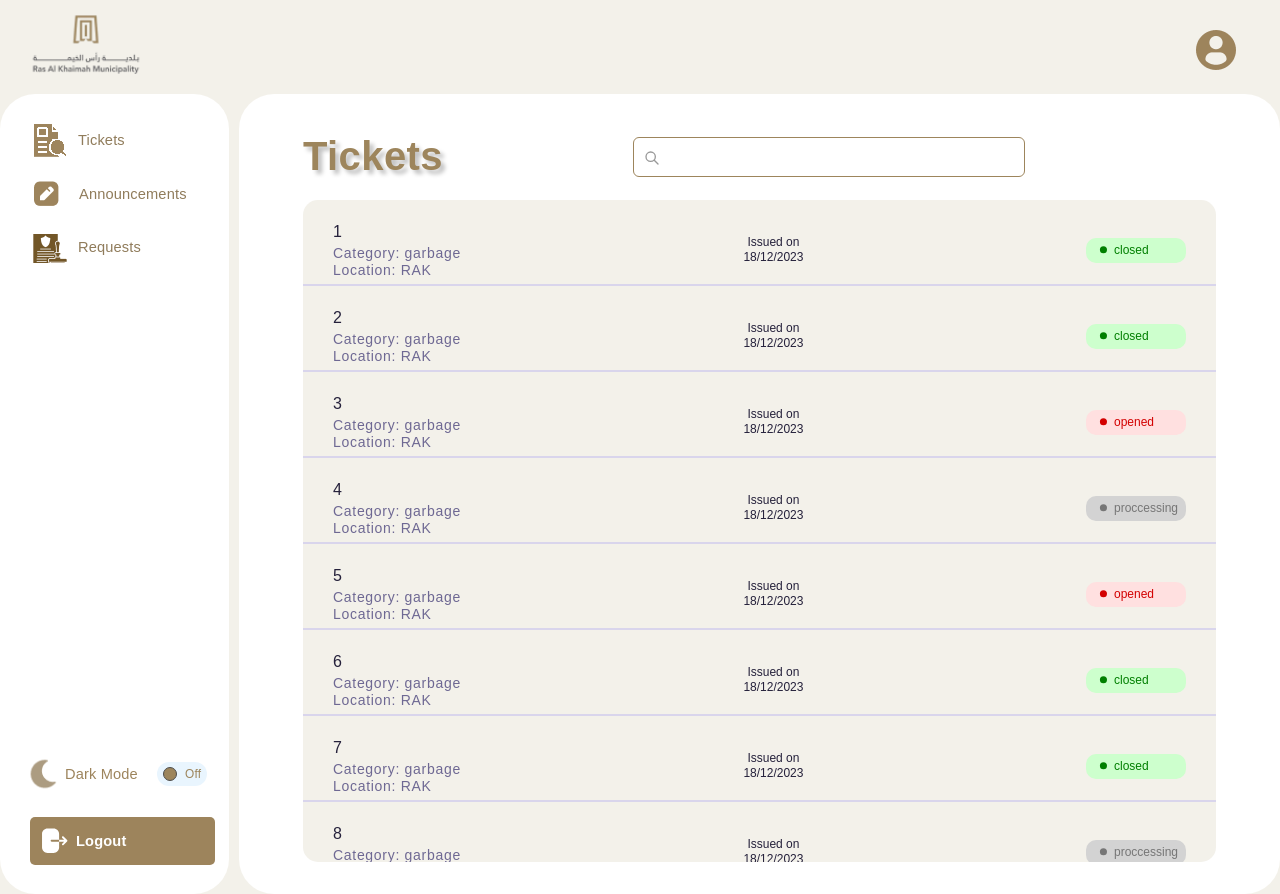
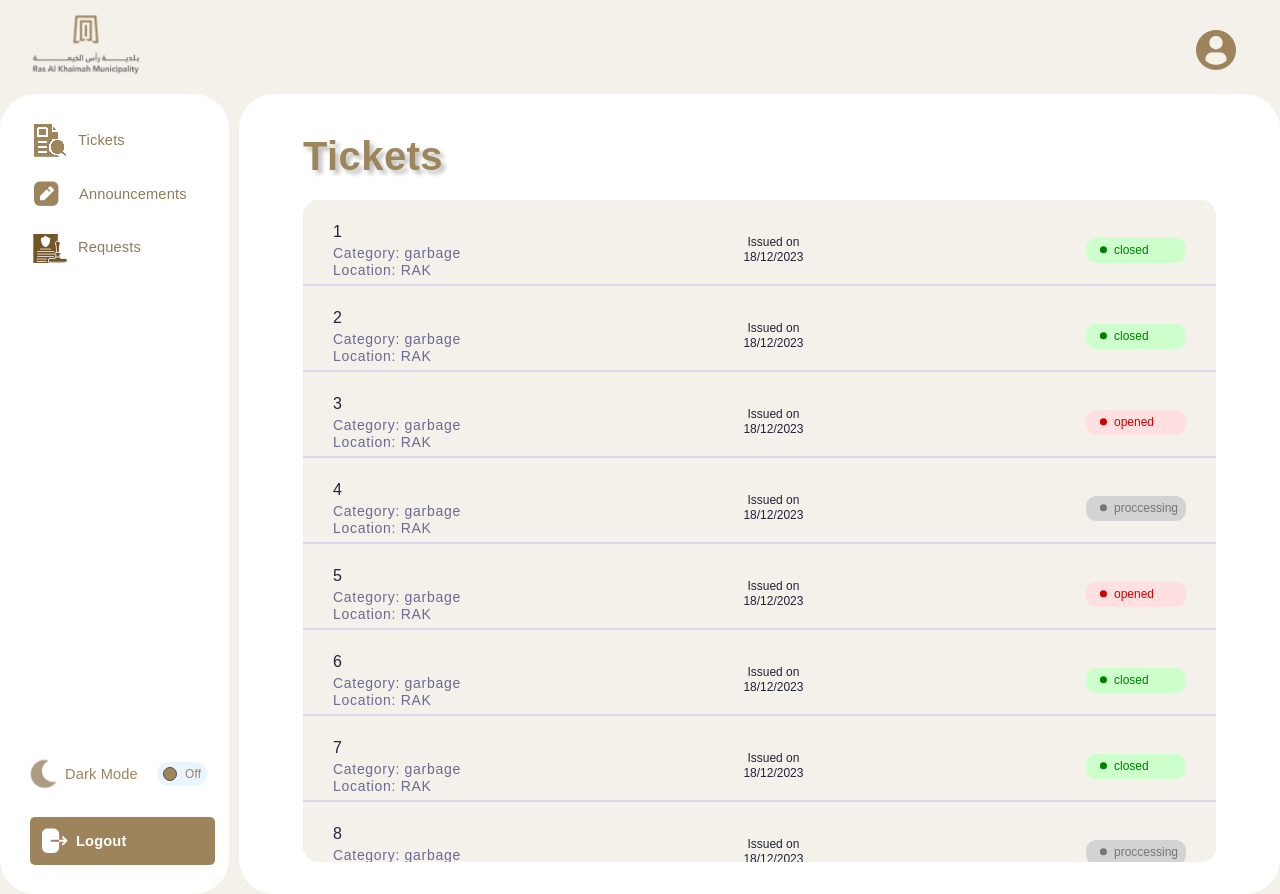
Before and after one commit to RAK-EGA/support-Admin-Front, a React (Vite) app: page /tickets in a window 1280 px wide. Built offline with nearby package versions, Linux system fonts and the light colour scheme; sample sign-in values are in the browser's storage.

Commit message:
feat(support-front):polish authentication

```diff
--- a/src/components/Auth.jsx
+++ b/src/components/Auth.jsx
@@ -1,5 +1,5 @@
 import { useEffect } from "react";
-import { Outlet } from "react-router-dom";
+import { Outlet, Navigate } from "react-router-dom";
 
 const useAuth = () => {
     const user = localStorage.getItem("user");
@@ -13,5 +13,16 @@ const useAuth = () => {
 export default function Auth() {
     const isAuth = useAuth()
 
-    return isAuth ? <Outlet /> : <div>usenavigate to go to signin</div>;
+    useEffect(() => {
+        let interval = setInterval(() => {
+            if (isAuth) {
+                // call api to refresh every 30
+            }
+        }, 2000);
+        return () => clearInterval(interval);
+// add auth token to be here  and i can add a state make it change when ever it changes but I will have to make it global
+// since iam using redux i will use that and just have fun instead
+    }, []);
+
+    return isAuth ? <Outlet /> : <Navigate to="signIn" />;
 }
--- a/src/components/SideBar.jsx
+++ b/src/components/SideBar.jsx
@@ -1,5 +1,4 @@
 import casesIcon from "../assets/casesIcon.png"
-import logoutIcont from "../assets/Logout.png"
 import darkmodeIcon from "../assets/darkmodeIcon.png"
 import announcementsIcon from "../assets/anouncementsIcon.png"
 
@@ -126,7 +125,7 @@ export default function NavBar() {
                             checked: "On",
                             unchecked: "Off",
                         }}
-                        onChange={(e) => {
+                        onChange={() => {
                             dispatch(toggle());
                         }
                         }
--- a/src/views/Requests.jsx
+++ b/src/views/Requests.jsx
@@ -69,20 +69,21 @@ export default function Requests() {
 
     });
 
-    const searching =
-        navigation.location &&
-        new URLSearchParams(navigation.location.search).has(
-            "Requests"
-        );
+    // const searching =
+    //     navigation.location &&
+    //     new URLSearchParams(navigation.location.search).has(
+    //         "Requests"
+    //     );
 
-    useEffect(() => {
-        document.getElementById("Requests").value = q;
-    }, [q]);
+    // useEffect(() => {
+    //     document.getElementById("Requests").value = q;
+    // }, [q]);
 
     return (
 
         <>
-            <Header name={"Requests"} searching={searching} q={q} />
+            {/* <Header name={"Requests"} searching={searching} q={q} /> */}
+            <Header name={"Requests"} allowSearch={false} />
 
 
             <div className={`display--elements ${className}`}>
--- a/src/views/SignIn.jsx
+++ b/src/views/SignIn.jsx
@@ -53,7 +53,7 @@ export default function SignIn() {
             <div className='login--image'>
                 <div className="form--container">
                     <div className="form--items">
-                        <h6>SING IN</h6>
+                        <h6>SIGN IN</h6>
 
                         <Form method='post'>
                             <input
--- a/src/views/Tickets.jsx
+++ b/src/views/Tickets.jsx
@@ -73,19 +73,20 @@ export default function Tickets() {
 
     });
 
-    const searching =
-        navigation.location &&
-        new URLSearchParams(navigation.location.search).has(
-            "Tickets"
-        );
+    // const searching =
+    //     navigation.location &&
+    //     new URLSearchParams(navigation.location.search).has(
+    //         "Tickets"
+    //     );
 
-    useEffect(() => {
-        document.getElementById("Tickets").value = q;
-    }, [q]);
+    // useEffect(() => {
+    //     document.getElementById("Tickets").value = q;
+    // }, [q]);
 
     return (
         <>
-            <Header name={"Tickets"} searching={searching} q={q} />
+            {/* <Header name={"Tickets"} searching={searching} q={q}  /> */}
+            <Header name={"Tickets"} allowSearch={false} />
 
 
             {/* make this a component */}
```
Also changed, not shown: 1 other file (tests, documents, lock files or other folders).
